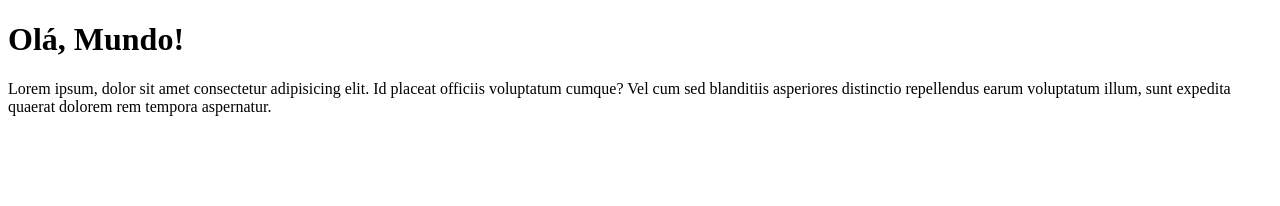
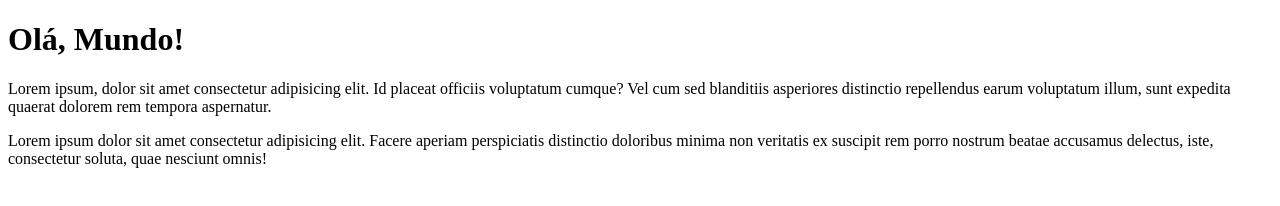
Before and after one commit to LESANTUNES/Ola-Mundo, a plain HTML site: page site exemplo/index.html in a window 1280 px wide. Drawn offline with Linux system fonts and the light colour scheme.

Commit message:
Adicionei um paragrafo

```diff
--- a/site exemplo/index.html
+++ b/site exemplo/index.html
@@ -9,5 +9,6 @@
 <body>
    <h1>Olá, Mundo!   </h1>
    <p>Lorem ipsum, dolor sit amet consectetur adipisicing elit. Id placeat officiis voluptatum cumque? Vel cum sed blanditiis asperiores distinctio repellendus earum voluptatum illum, sunt expedita quaerat dolorem rem tempora aspernatur.</p>
+   <p>Lorem ipsum dolor sit amet consectetur adipisicing elit. Facere aperiam perspiciatis distinctio doloribus minima non veritatis ex suscipit rem porro nostrum beatae accusamus delectus, iste, consectetur soluta, quae nesciunt omnis!</p>
 </body>
 </html>
```
